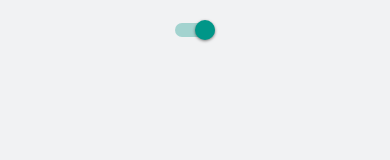
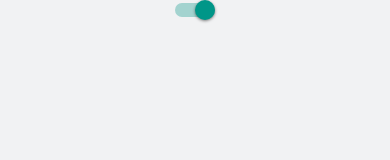
Before and after one commit to Hussein-omar-osman/react-native-calculator, a React Native app: screen / in a window 390 px wide. Shown: the top 160 px of the page. Built offline with nearby package versions, Linux system fonts and the light colour scheme.

Commit message:
removing un-used imports

```diff
--- a/App.tsx
+++ b/App.tsx
@@ -1,9 +1,8 @@
 import { useState } from 'react';
 import { StatusBar } from 'expo-status-bar';
-import { StyleSheet, Text, View, Switch, SafeAreaView } from 'react-native';
+import { StyleSheet, Switch, SafeAreaView, Platform } from 'react-native';
 import { myColors } from './styles/Colors';
 import { ThemeContext } from './context/ThemeContext';
-import Button from './components/Button';
 import Keyboard from './components/KeyBoard';
 
 export default function App() {
@@ -20,7 +19,7 @@ export default function App() {
         <Switch
           value={theme === 'light'}
           onValueChange={() => setTheme(theme === 'light' ? 'dark' : 'light')}
-          style={{ marginTop: 20 }}
+          style={Platform.OS === 'android' && { marginTop: 25 }}
         />
 
         <Keyboard />
--- a/components/KeyBoard.tsx
+++ b/components/KeyBoard.tsx
@@ -1,7 +1,6 @@
 import * as React from 'react';
-import { View, Text, Vibration } from 'react-native';
+import { View, Vibration } from 'react-native';
 import { Styles } from '../styles/GlobalStyles';
-import { myColors } from '../styles/Colors';
 import Button from './Button';
 
 export default function Keyboard() {
```
